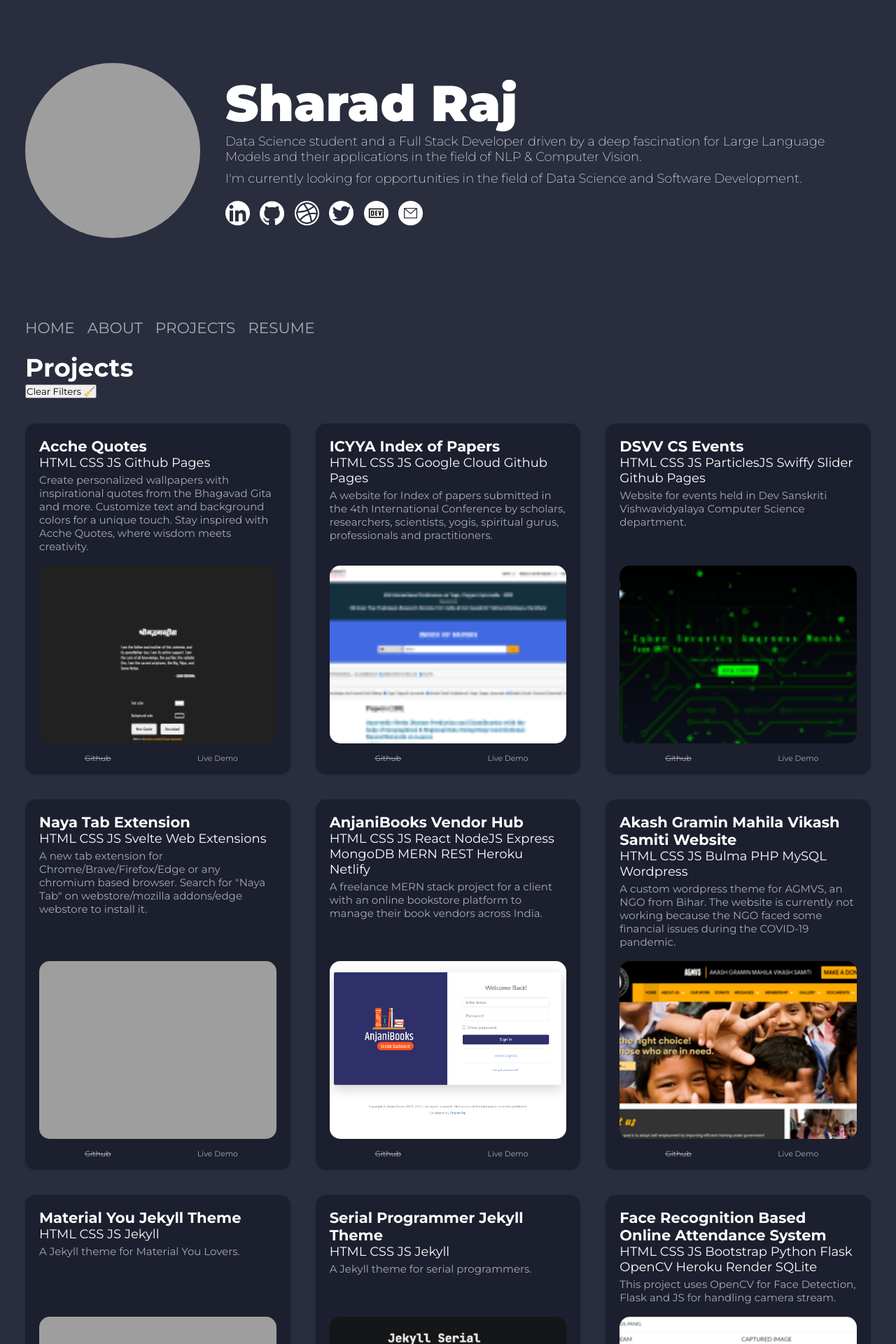
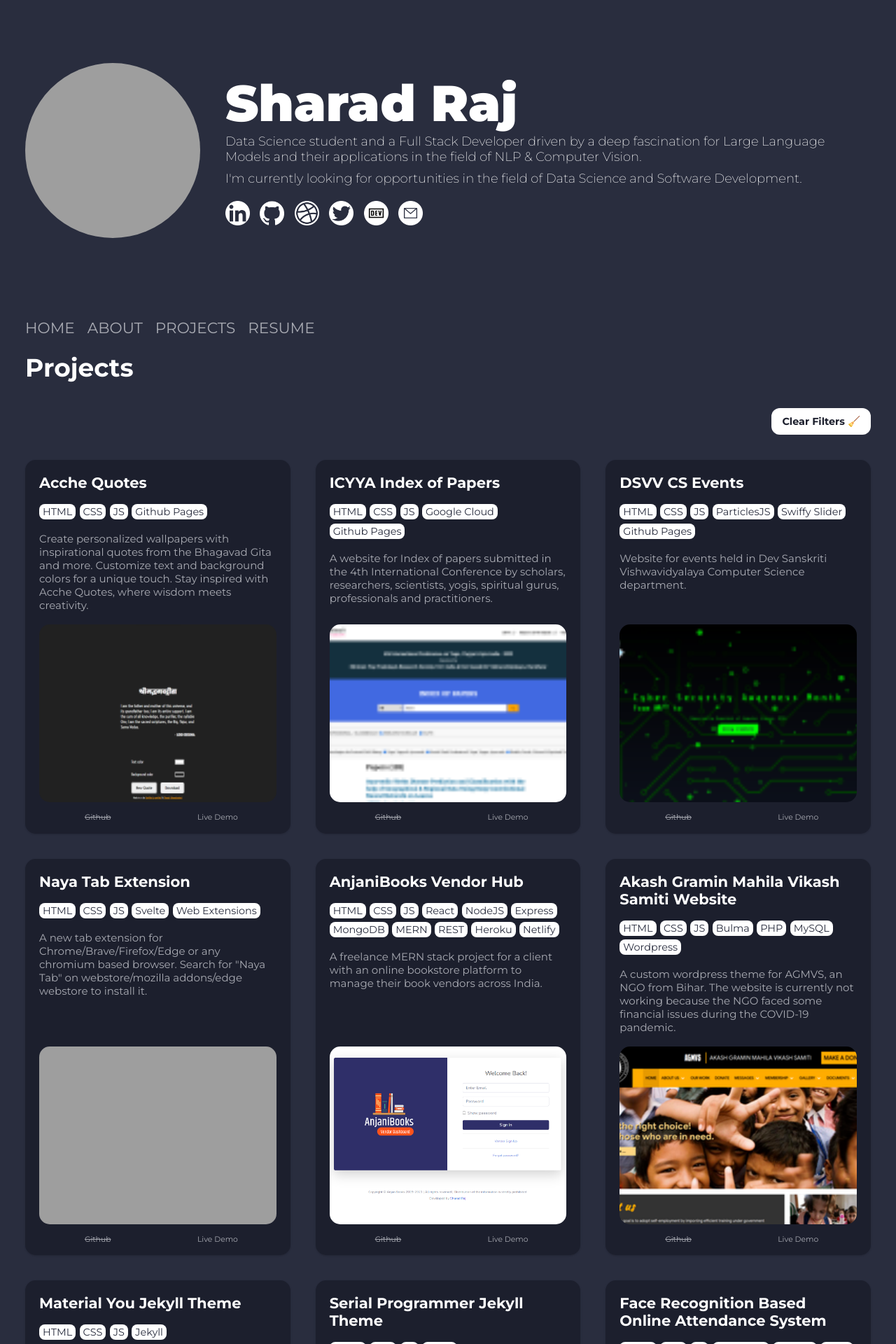
Before and after one commit to sharadcodes/sharadcodes.github.io, a Jekyll site: the page built from projects.md, in a window 1280 px wide. Shown: the top 1920 px of the page at 70% size. Built offline with Jekyll 4.4.1, drawn with Linux system fonts in a browser that asks for light colours; nearby versions of some CDN libraries; grey boxes are pictures that could not be loaded.

Commit message:
added: Style for tab sections

```diff
--- a/assets/css/main.css
+++ b/assets/css/main.css
@@ -194,6 +194,60 @@ main {
 
 /* project */
 
+#tags {
+  display: flex;
+  flex-direction: row;
+  justify-content: flex-start;
+  flex-wrap: wrap;
+  align-items: center;
+  gap: 0.5rem;
+  margin-top: 1rem;
+}
+
+#tags .tag {
+  background-color: var(--light-1);
+  color: var(--dark-2);
+  padding: 2px 5px;
+  border-radius: 8px;
+  font-size: 0.8rem;
+  cursor: pointer;
+  user-select: none;
+  -webkit-user-select: none;
+  -moz-user-select: none;
+  -ms-user-select: none;
+}
+
+/* clear btn  */
+
+#clear-btn-wrapper {
+  display: flex;
+  justify-content: flex-end;
+  margin-top: 1rem;
+}
+
+#clear-btn-wrapper #clear {
+  background-color: var(--light-1);
+  font-weight: bold;
+  color: var(--dark-2);
+  border: none;
+  border-radius: 12px;
+  padding: 10px 15px;
+  font-size: 0.8rem;
+  cursor: pointer;
+  user-select: none;
+  -webkit-user-select: none;
+  -moz-user-select: none;
+  -ms-user-select: none;
+}
+
+#clear-btn-wrapper #clear:hover {
+  filter: brightness(1.2);
+}
+
+#clear-btn-wrapper #clear:active {
+  outline: 2px dashed var(--light-1);
+}
+
 .project-list {
   display: grid;
   grid-template-columns: repeat(auto-fill, minmax(300px, 1fr));
@@ -243,6 +297,24 @@ main {
   background-repeat: no-repeat;
   background-position: top;
   object-fit: cover;
+}
+
+.project .tags {
+  margin: 1rem 0;
+  display: flex;
+  flex-direction: row;
+  justify-content: flex-start;
+  flex-wrap: wrap;
+  align-items: center;
+  gap: 0.3rem;
+}
+
+.project .tags .tag {
+  background-color: var(--light-1);
+  color: var(--dark-3);
+  padding: 2px 5px;
+  border-radius: 8px;
+  font-size: 0.8rem;
 }
 
 .project .links {
```
